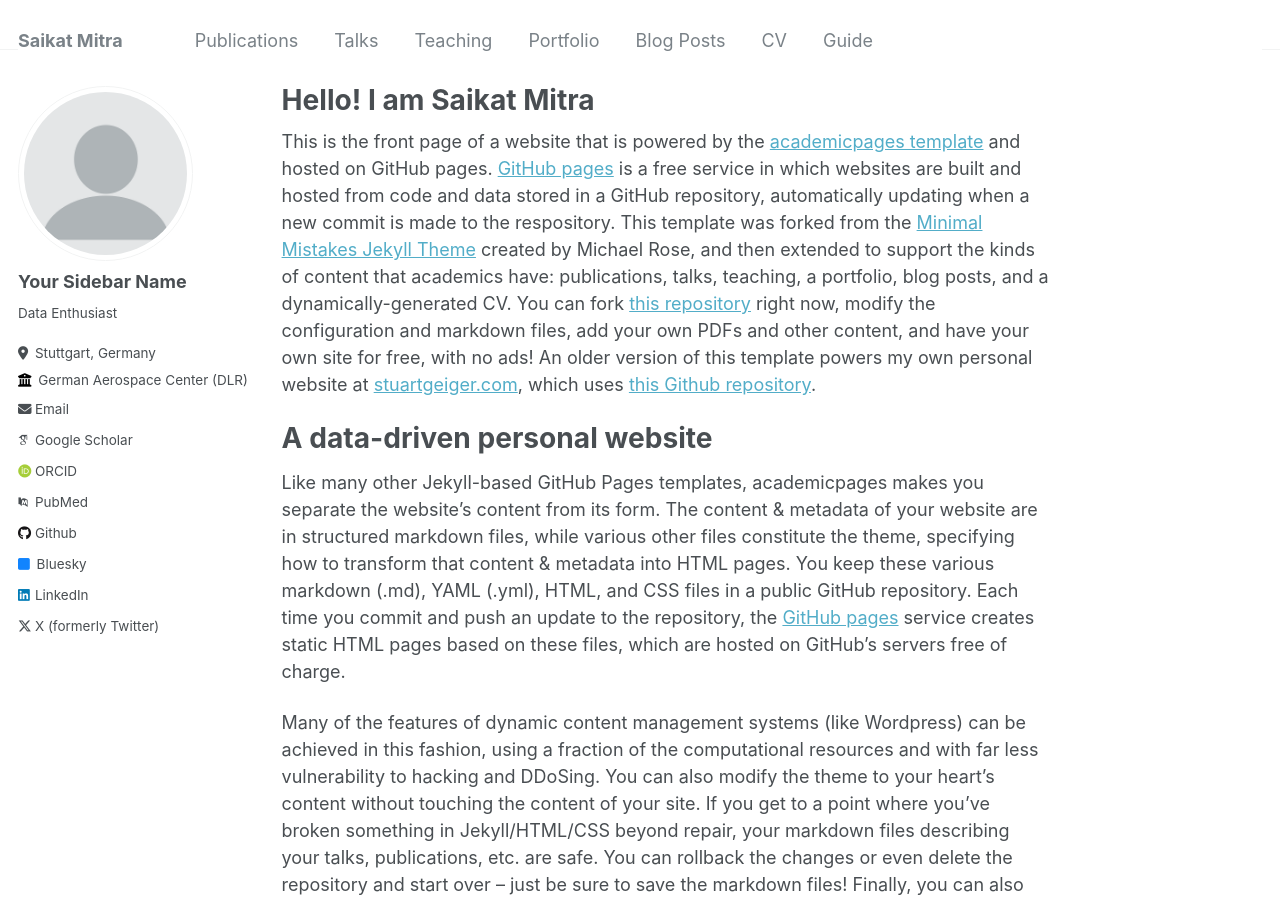
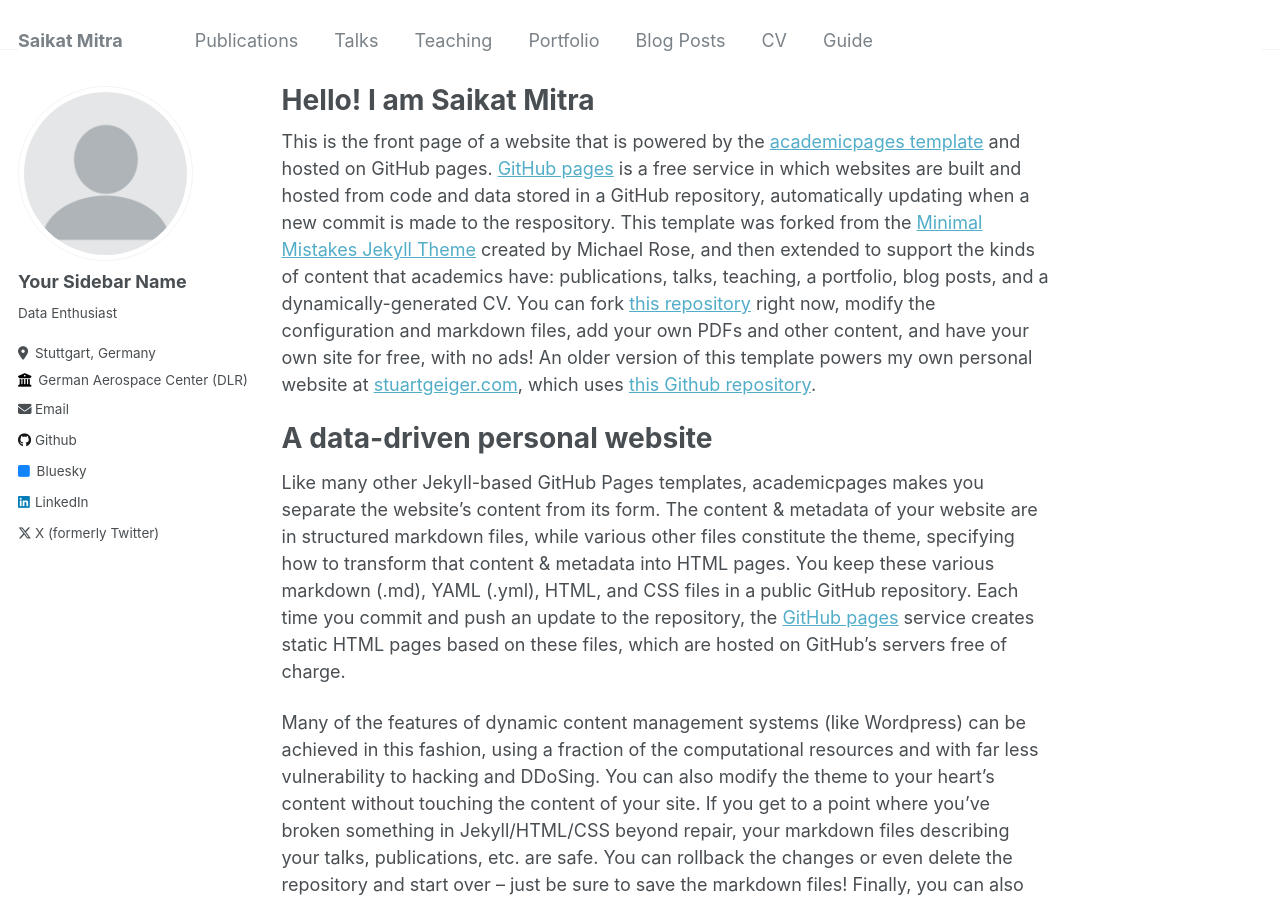
Before and after one commit to saikatmitra1998/saikatmitra1998.github.io, a Jekyll site: the page built from _pages/about.md, in a window 1280 px wide and 900 px high. Built offline with Jekyll 4.4.1, drawn with Linux system fonts in a browser that asks for light colours; some web fonts are replaced; part of the change alters nothing that is shown.

Commit message:
Update config.yml

```diff
--- a/_config.yml
+++ b/_config.yml
@@ -32,17 +32,17 @@ author:
 
   # Academic websites
   arxiv            : # URL - Update with the correct link to your profile
-  googlescholar    : "https://scholar.google.com/citations?user=PS_CX0AAAAAJ"
+  googlescholar    : # "https://scholar.google.com/citations?user=PS_CX0AAAAAJ"
   impactstory      : # URL
-  orcid            : "http://orcid.org/yourorcidurl"
-  pubmed           : "https://www.ncbi.nlm.nih.gov/pubmed/?term=john+snow"
+  orcid            : # "http://orcid.org/yourorcidurl"
+  pubmed           : # "https://www.ncbi.nlm.nih.gov/pubmed/?term=john+snow"
   researchgate     : # URL
 
   # Repositories and software development
   bitbucket        : # Username - Update with your username on the site
   codepen          : # Username
   dribbble         : # Username
-  github           : "academicpages"
+  github           : "github.com/saikatmitra1998"
   kaggle           : # Username
   stackoverflow    : # User number or user number and name (i.e., use "1" or "1/jeff-atwood")
 
```
